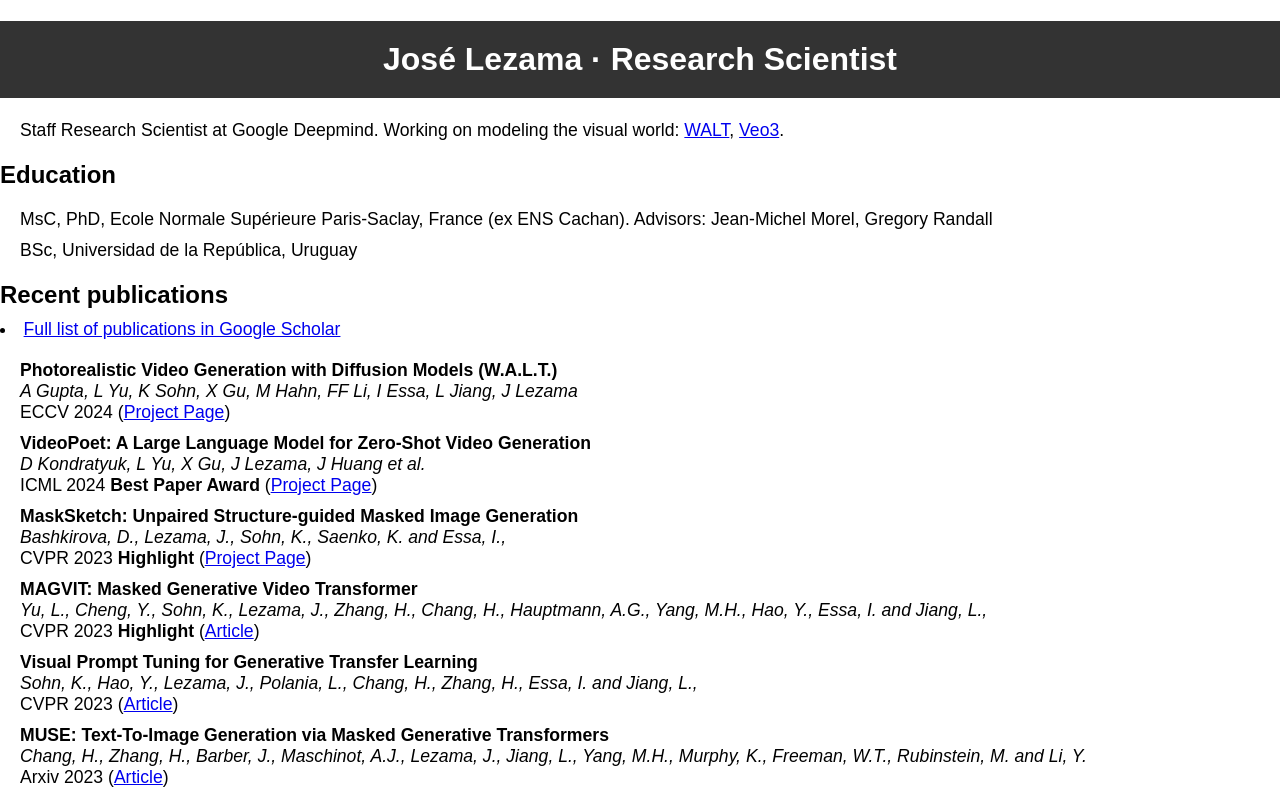
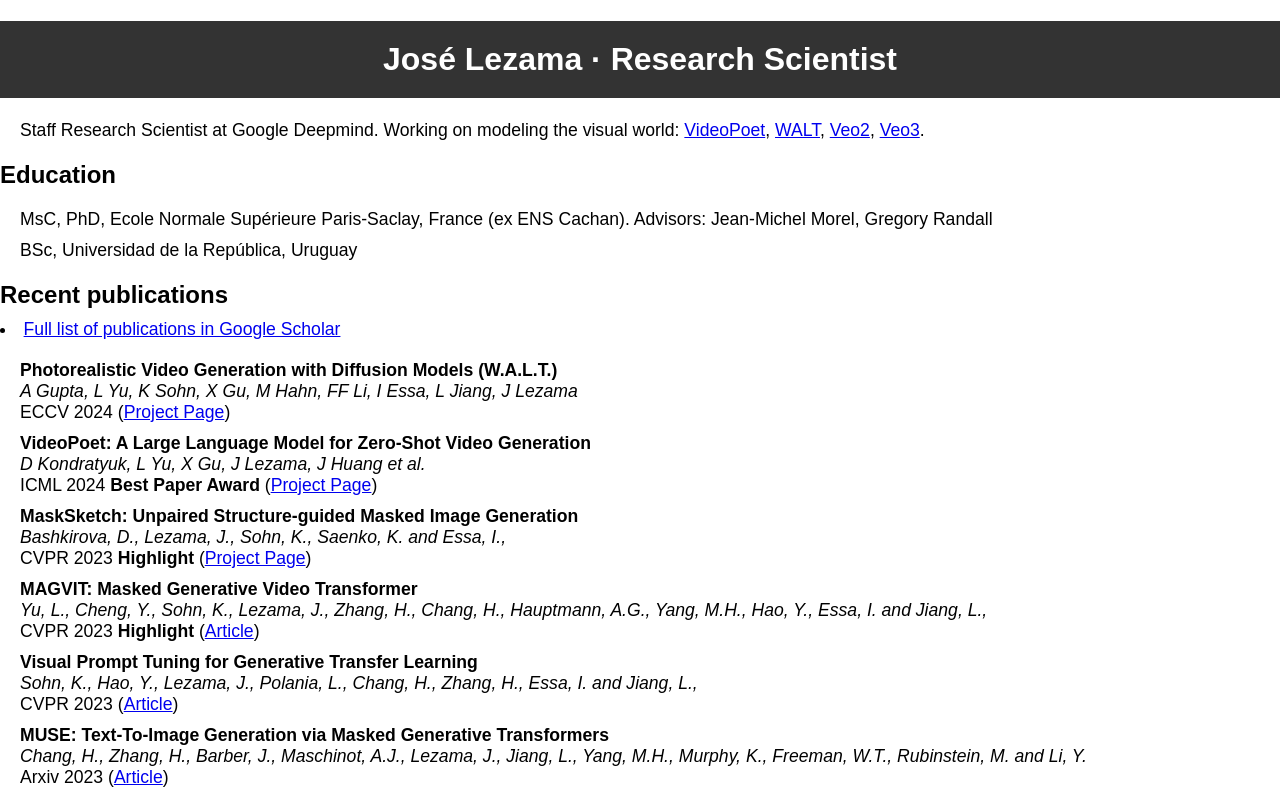
Before and after one commit to jlezama/jlezama.github.io, a plain HTML site: page index.html in a window 1280 px wide. Shown: the top 795 px of the page. Drawn offline with Linux system fonts and the light colour scheme.

Commit message:
Update index.html

```diff
--- a/index.html
+++ b/index.html
@@ -37,7 +37,7 @@
 </head>
 <body>
   <h1>José Lezama &#183; Research Scientist</h1>
-  <p>Staff Research Scientist at Google Deepmind. Working on modeling the visual world: <a href="https://sites.research.google/videopoet/>VideoPoet</a>, <a href="https://walt-video-diffusion.github.io/">WALT</a>, <a href="https://deepmind.google/models/veo/>Veo2</a>, <a href="https://deepmind.google/models/veo/">Veo3</a>. </p>
+  <p>Staff Research Scientist at Google Deepmind. Working on modeling the visual world: <a href="https://sites.research.google/videopoet/">VideoPoet</a>, <a href="https://walt-video-diffusion.github.io/">WALT</a>, <a href="https://deepmind.google/models/veo/">Veo2</a>, <a href="https://deepmind.google/models/veo/">Veo3</a>. </p>
   <h2>Education</h2>
   <ul>
 
```
